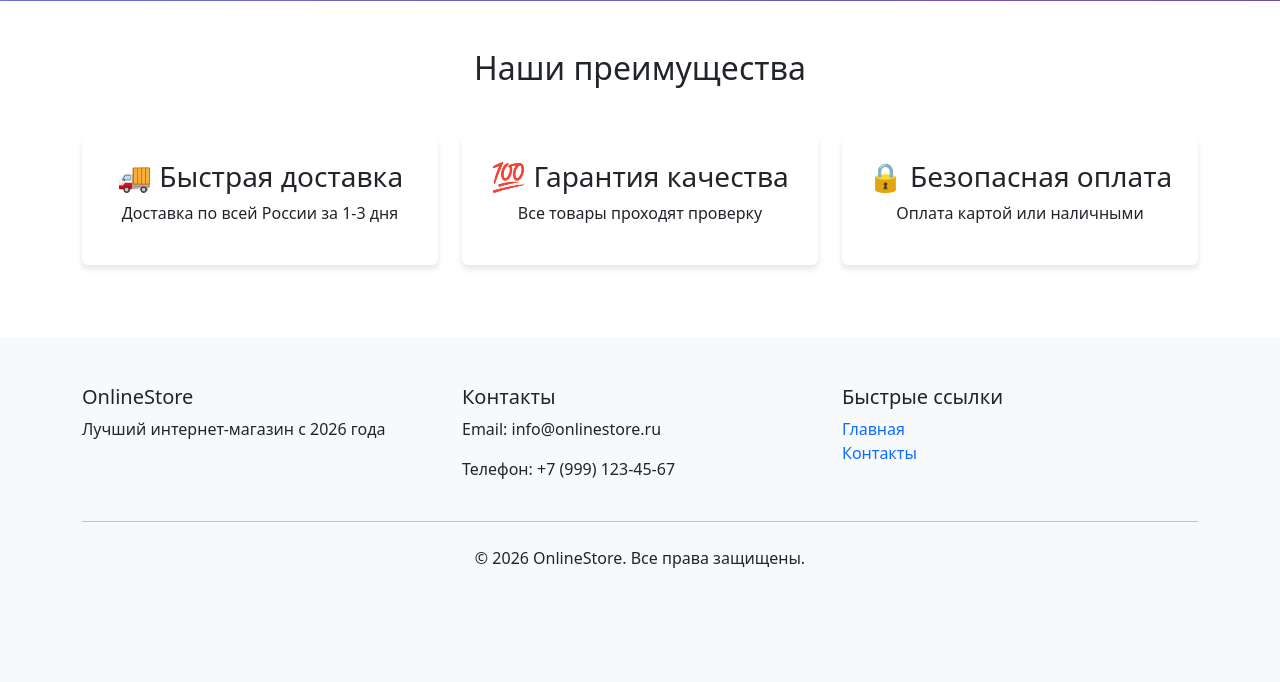
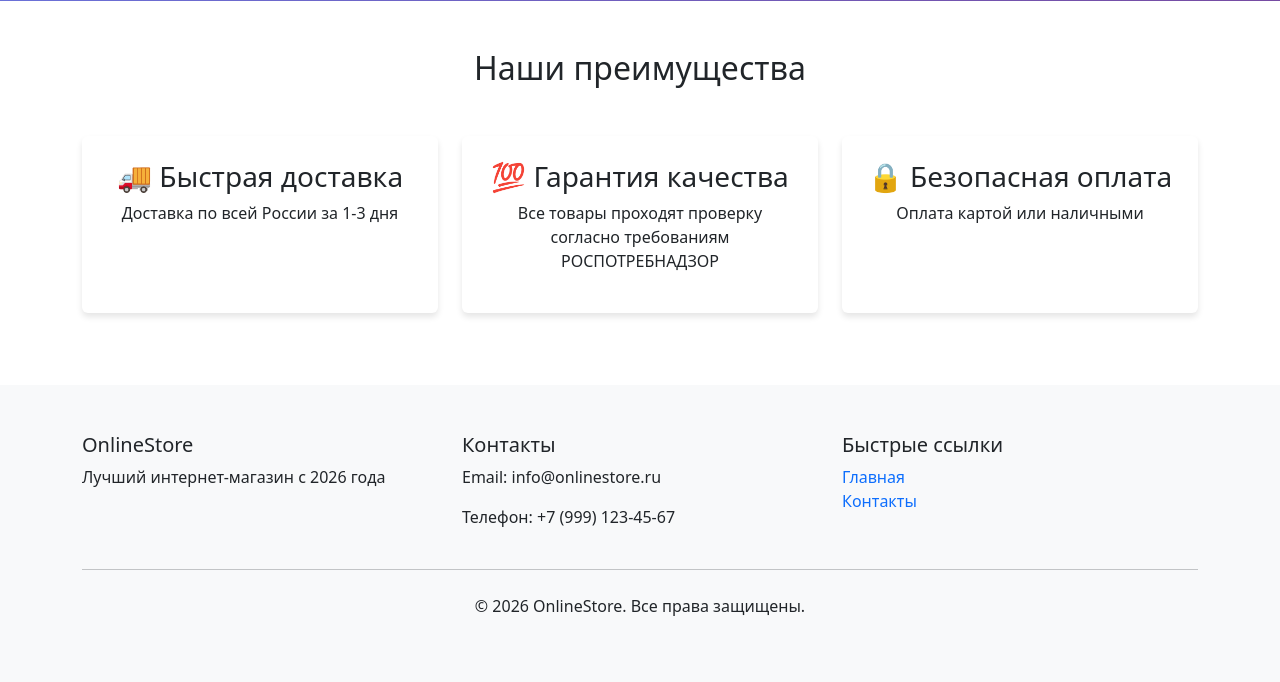
Before and after one commit to VicM34/onlinestore, a Django app: template catalog/templates/catalog/home.html in a window 1280 px wide. Shown: the part 507-1189 px from the top of the page. Before the commit the page ends 1075 px from the top, so only its background shows below. Run offline with Django 5.2, Linux system fonts and the light colour scheme; the template is opened without the code that fills it, so the values that code supplies are empty.

Commit message:
Незначительные изменения

```diff
--- a/catalog/templates/catalog/home.html
+++ b/catalog/templates/catalog/home.html
@@ -64,7 +64,7 @@
             <div class="col-md-4 mb-4">
                 <div class="card h-100 text-center p-4">
                     <h3>💯 Гарантия качества</h3>
-                    <p>Все товары проходят проверку</p>
+                    <p>Все товары проходят проверку согласно требованиям РОСПОТРЕБНАДЗОР</p>
                 </div>
             </div>
             <div class="col-md-4 mb-4">
```
